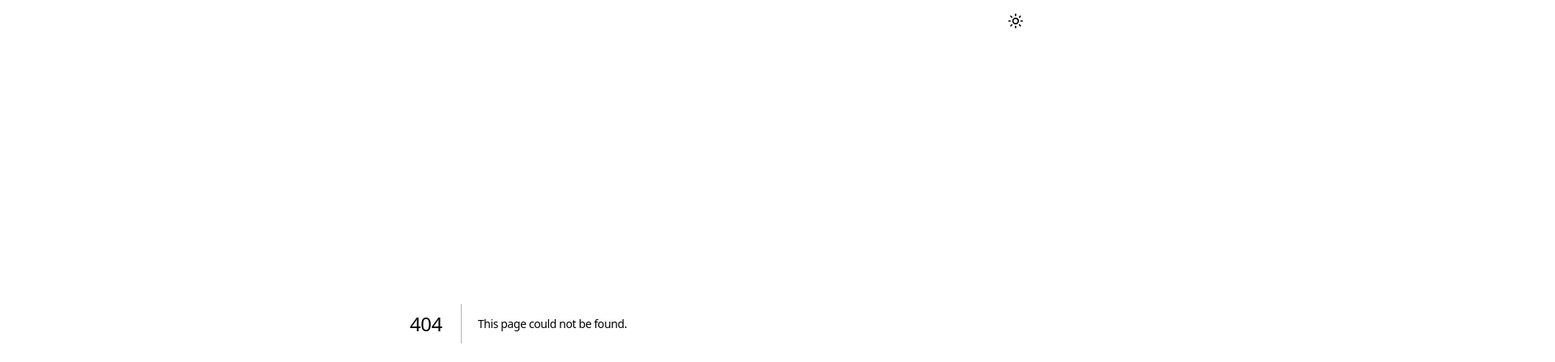
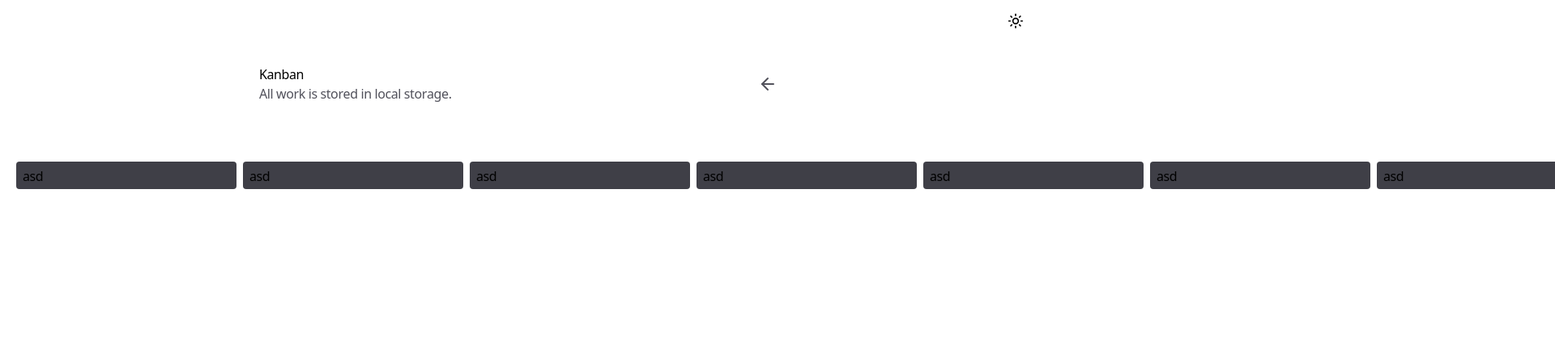
Before and after one commit to kidow/journey, a Next.js app: page /kanban in a window 1280 px wide. Before the commit this address had no page. Shown: the top 448 px of the page at 81% size, 1920 px wide, since content can reach past the window. Built offline with nearby package versions, Linux system fonts and the light colour scheme.

Commit message:
chore: kanban layout

```diff
--- a/app/(sm)/memo/client.tsx
+++ b/app/(sm)/memo/client.tsx
@@ -6,6 +6,7 @@ import { EditorContent, useEditor } from '@tiptap/react'
 import type { Content } from '@tiptap/react'
 import StarterKit from '@tiptap/starter-kit'
 import { Header } from 'components'
+import { motion } from 'motion/react'
 import { useEffect, useState } from 'react'
 import { useCopyToClipboard, useLocalStorage } from 'services'
 import { useDebouncedCallback } from 'use-debounce'
@@ -72,7 +73,12 @@ export default function Client(): React.ReactElement {
         title="Memo"
         description="The content is stored in the local storage"
       />
-      <div className="min-h-96 pb-80">
+      <motion.div
+        className="min-h-96 pb-80"
+        initial={{ opacity: 0, y: 10 }}
+        animate={{ opacity: 1, y: 0 }}
+        transition={{ duration: 0.3, delay: 0.3 }}
+      >
         <EditorContent editor={editor} spellCheck={false} />
         <div className="mt-4 flex items-center gap-2 text-sm">
           <span className="rounded-lg bg-zinc-100 px-2 py-1 text-zinc-400 dark:bg-zinc-800 dark:text-zinc-500">
@@ -94,7 +100,7 @@ export default function Client(): React.ReactElement {
             Clear
           </button>
         </div>
-      </div>
+      </motion.div>
     </>
   )
 }
--- a/app/(sm)/page.tsx
+++ b/app/(sm)/page.tsx
@@ -56,10 +56,15 @@ export default function Page(): React.ReactElement {
           transition={TRANSITION_SECTION}
         >
           <h3 className="mb-3 text-lg font-medium">Toys</h3>
-          <ul>
+          <ul className="space-y-2">
             <li>
               <Link href="/memo" className="underline dark:text-zinc-300">
                 Memo
+              </Link>
+            </li>
+            <li>
+              <Link href="/kanban" className="underline dark:text-zinc-300">
+                Kanban
               </Link>
             </li>
           </ul>
--- /dev/null
+++ b/app/kanban/client.tsx
@@ -0,0 +1,34 @@
+'use client'
+
+import { Header } from 'components'
+import { useEffect } from 'react'
+
+export default function Client(): React.ReactElement {
+  useEffect(() => {
+    document.body.classList.add('overflow-x-auto')
+    return () => {
+      document.body.classList.remove('overflow-x-auto')
+    }
+  }, [])
+  return (
+    <main className="flex flex-col h-screen">
+      <div className="fixed top-0 h-30 pt-20 px-4 z-10 w-full left-0 right-0">
+        <div className="w-full max-w-screen-sm mx-auto">
+          <Header
+            title="Kanban"
+            description="All work is stored in local storage."
+          />
+        </div>
+      </div>
+      <div className="flex-1 mt-50 overflow-x-auto sm:overflow-x-visible">
+        <div className="inline-flex mx-5 space-x-2">
+          {Array.from({ length: 10 }).map((_, key) => (
+            <div key={key} className="rounded bg-zinc-700 w-68 shrink-0">
+              <div className="pt-1.5 pr-9 pb-1 pl-2">asd</div>
+            </div>
+          ))}
+        </div>
+      </div>
+    </main>
+  )
+}
--- /dev/null
+++ b/app/kanban/page.tsx
@@ -0,0 +1,5 @@
+import Client from './client'
+
+export default async function Page(): Promise<React.ReactElement> {
+  return <Client />
+}
```
